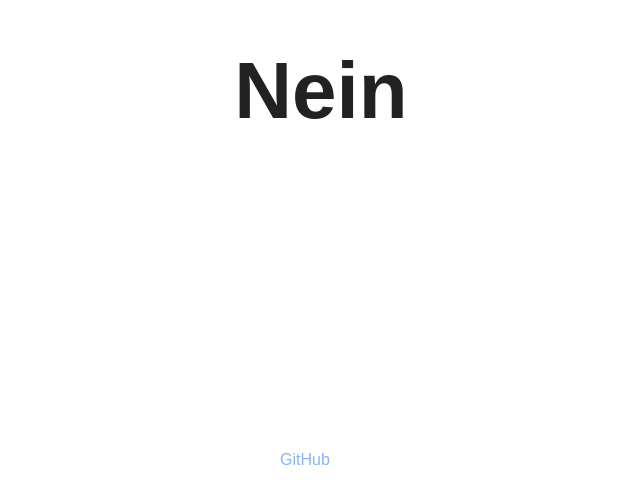
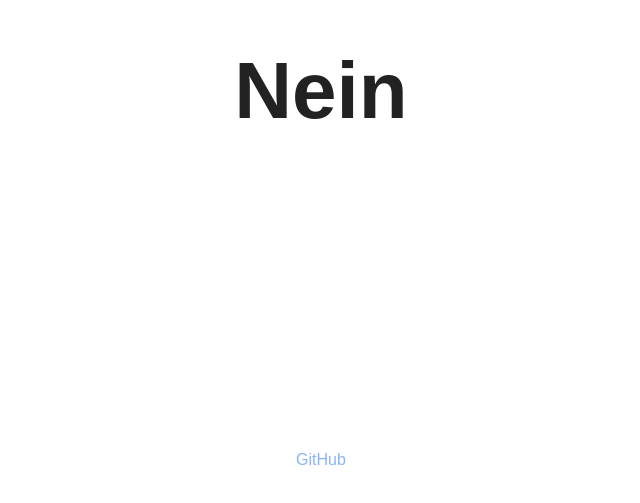
Before and after one commit to istesmittwoch/istesmittwoch.github.io, a plain HTML site: page index.html in a window 1280 px wide. Shown: the part 269-772 px from the top of the page, 319-959 px from the left. Drawn offline with Linux system fonts and the light colour scheme.

Commit message:
Remove margin-right of list item

```diff
--- a/css/style.css
+++ b/css/style.css
@@ -37,10 +37,6 @@ footer ul {
   align-items: center;
 }
 
-footer ul li {
-  margin-right: 2rem;
-}
-
 footer ul li:not(:last-child)::after {
   content: "|";
   margin-left: 2rem;
```
